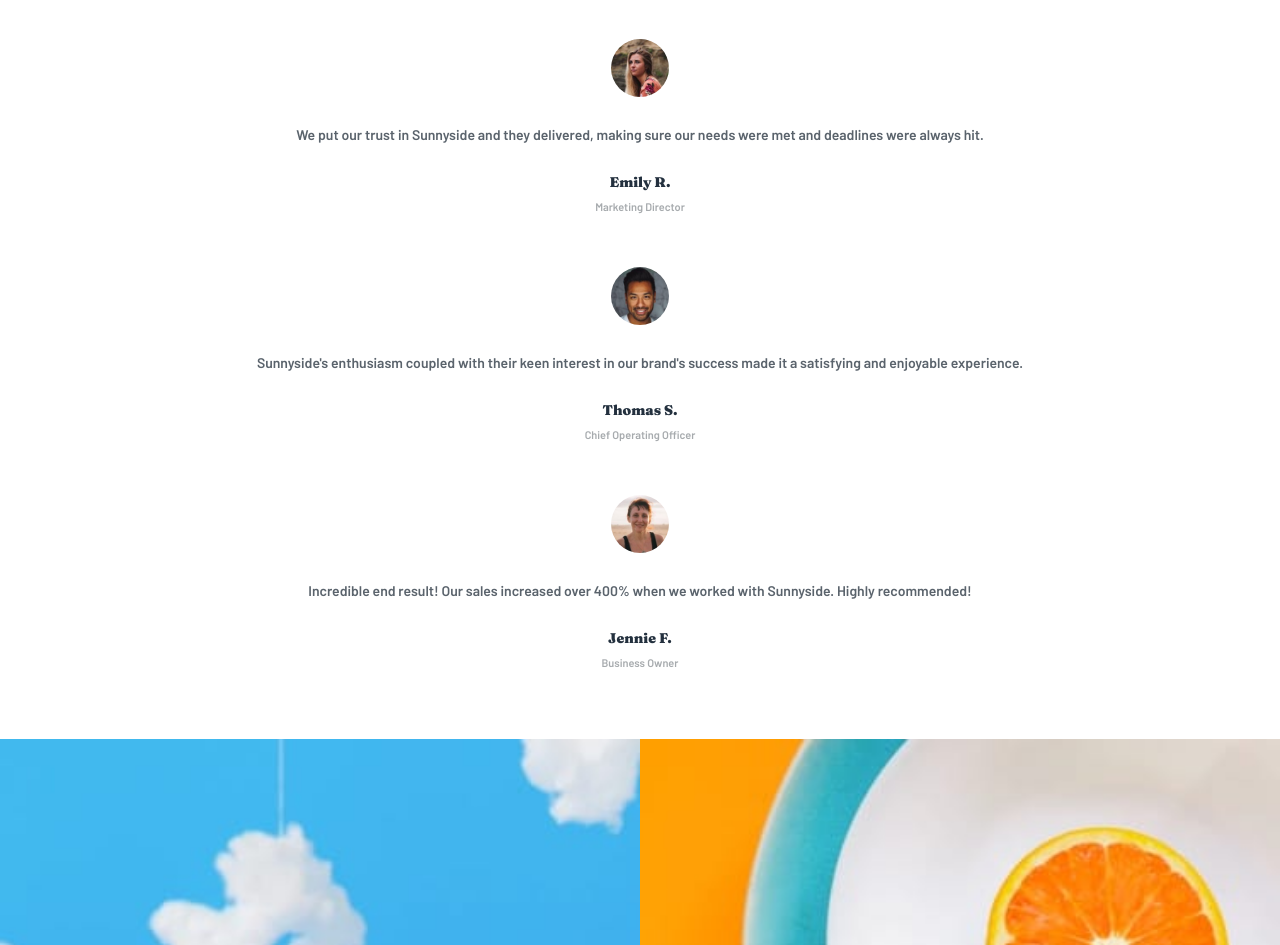
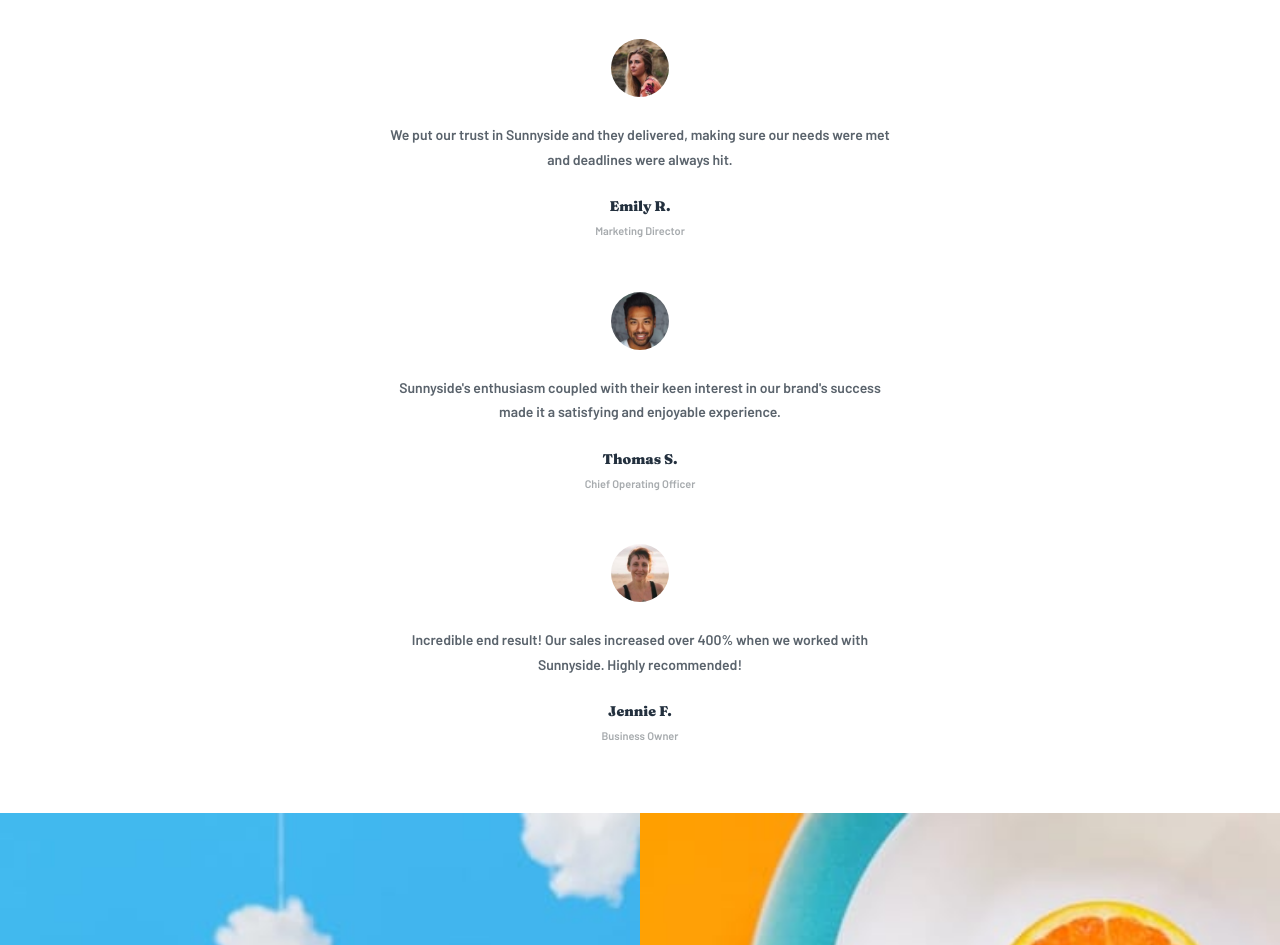
Before and after one commit to VenusY/frontend-mentor-sunnyside-agency-landing-page, a React app: page / in a window 1280 px wide. Shown: the part 4100-5045 px from the top of the page. Built offline with nearby package versions, Linux system fonts and the light colour scheme.

Commit message:
Add max width to testimonials section

```diff
--- a/src/styles/scss/Testimonials.scss
+++ b/src/styles/scss/Testimonials.scss
@@ -20,6 +20,10 @@
   flex-direction: column;
   align-items: center;
   text-align: center;
+
+  & > * {
+    max-width: 500px;
+  }
 
   &:not(:last-child) {
     margin-bottom: u.rem(52);
```
